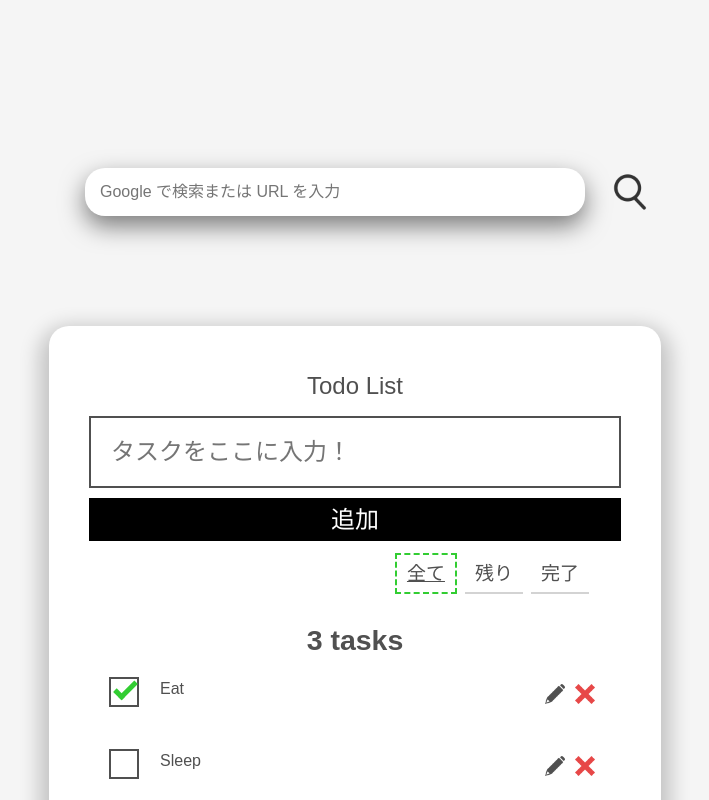
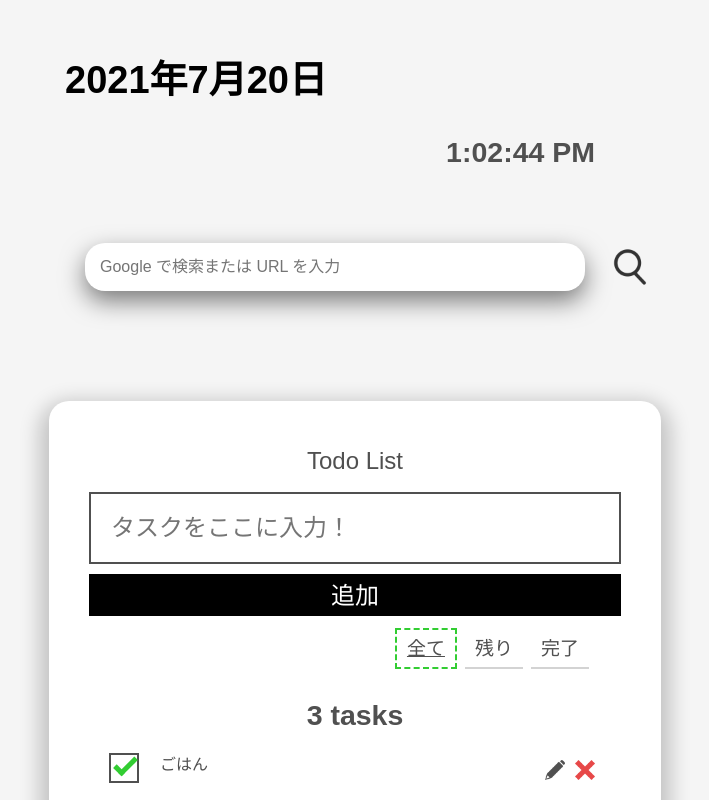
Before and after one commit to kaki-m/Aizuhack-team6, a React (Create React App) app in the folder todo-app/: page / in a window 1280 px wide. Shown: the top 800 px of the page, without its empty margins (285-994 px from the left). Built offline with nearby package versions, Linux system fonts and the light colour scheme.

Commit message:
[update]add func of today and it's css

```diff
--- /dev/null
+++ b/todo-app/src/Today.css
@@ -0,0 +1,19 @@
+.date{
+    position:relative;
+    top:10px;
+}
+
+.today{
+    position:relative;
+    float:left;
+    color:black;
+    margin-left:50px;
+    top:20px;
+}
+
+.now{
+    position:relative;
+    float:right;
+    top:100px;
+    margin-right:100px;
+}
--- /dev/null
+++ b/todo-app/src/Today.jsx
@@ -0,0 +1,43 @@
+import React from 'react';
+import './Today.css';
+
+export default class serchBox extends React.Component {
+    constructor(props){
+        super(props);
+        this.state = {
+            date:new Date(),
+
+        }
+    }
+
+    componentDidMount(){
+        this.timerID = setInterval(
+            ()=> this.tick(),
+            1000
+        );
+    }
+
+    componentWillUnmount(){
+        clearInterval(this.timerID);
+    }
+
+    tick(){
+        this.setState({
+            date:new Date()
+        });
+    }
+
+  render(){
+      let now = new Date();
+      const today = "2021年" + (now.getMonth()+1) + "月" + now.getDate() + "日";
+
+    return (
+        <React.Fragment>
+            <div className = "date">
+                <h1 className = "today">{today}</h1>
+                <h2 className = "now">{this.state.date.toLocaleTimeString()}</h2>
+            </div>
+        </React.Fragment>
+    );
+    }
+}
--- a/todo-app/src/index.js
+++ b/todo-app/src/index.js
@@ -2,20 +2,20 @@ import React from 'react';
 import ReactDOM from 'react-dom';
 import './index.css';
 import App from './App';
-
+import Today from './Today';
 import SerchBox from './serchBox';
 
 
 
 const DATA = [
-  { id: "todo-0", name: "Eat", completed: true },
-  { id: "todo-1", name: "Sleep", completed: false },
-  { id: "todo-2", name: "Repeat", completed: false }
+  { id: "todo-0", name: "ごはん", completed: true },
+  { id: "todo-1", name: "課題", completed: false },
+  { id: "todo-2", name: "買い物", completed: false }
 ];
 
 ReactDOM.render(
   <React.StrictMode>
-
+    <Today />
     <SerchBox />
 
     <App tasks={DATA} />
```
